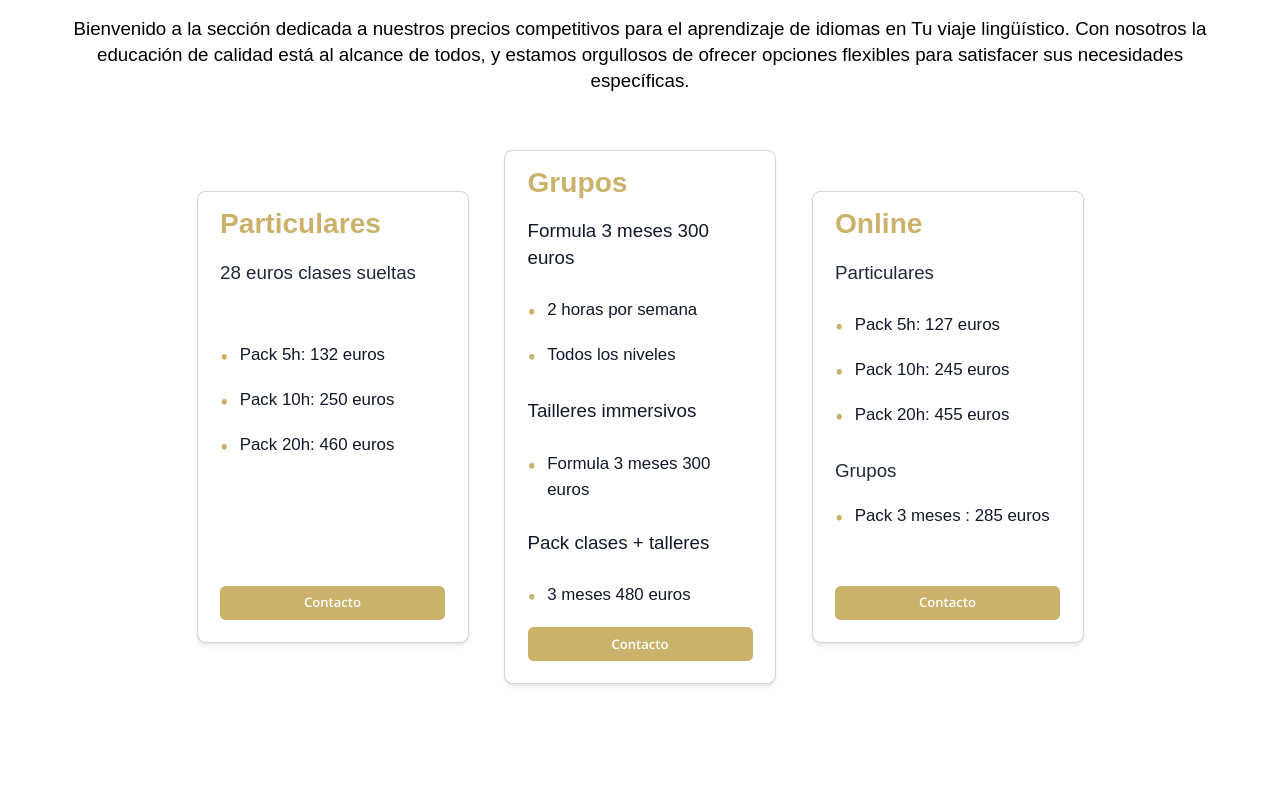
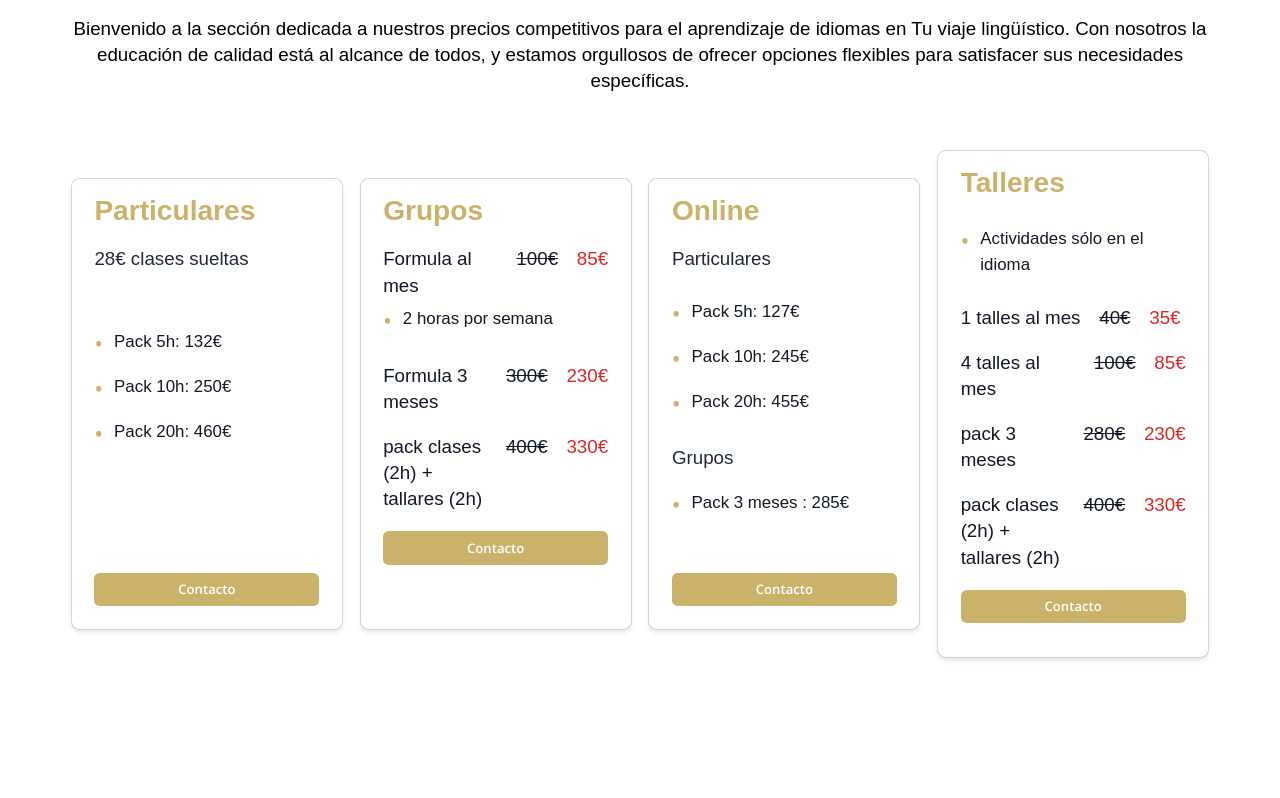
Before and after one commit to DidrichtGaetan/Tailwind, a website built with Vite: page index.html in a window 1280 px wide. Shown: the part 4522-5320 px from the top of the page. Built offline with nearby package versions, Linux system fonts and the light colour scheme; files whose address does not match are found by name; a web font is replaced by a local one.

```diff
--- a/index.html
+++ b/index.html
@@ -462,28 +462,28 @@
           </p>
 
           <div
-            class="flex flex-col flex-wrap items-center justify-center mt-10 space-x-0 md:space-x-10 md:flex-row"
+            class="flex flex-col flex-wrap items-center justify-center mt-10 space-x-0 md:space-x-5 md:flex-row"
           >
             <div
               class="flex flex-col max-w-sm min-h-[450px] shadow-md  ring-1 ring-zinc-300 w-72 h-full border border-gray-200 rounded-lg mt-5 px-6 py-4 text-left mb-10"
             >
               <div class="mb-5">
                 <h2 class="text-3xl font-extrabold title-font text-color-a">Particulares</h2>
-                <p class="mt-5 text-xl text-gray-800 title-font ">28 euros clases sueltas</p>
+                <p class="mt-5 text-xl text-gray-800 title-font ">28€ clases sueltas</p>
               </div>
 
               <ul class="flex flex-col flex-grow flex-shrink-0 mt-8">
                 <li class="flex py-2 space-x-3">
                   <span class="text-2xl bullet text-color-a">&#8226;</span>
-                  <span class="text-lg text-gray-900 texte-font">Pack 5h: 132 euros</span>
+                  <span class="text-lg text-gray-900 texte-font">Pack 5h: 132€</span>
                 </li>
                 <li class="flex py-2 space-x-3">
                   <span class="text-2xl bullet text-color-a">&#8226;</span>
-                  <span class="text-lg text-gray-900 texte-font">Pack 10h: 250 euros</span>
+                  <span class="text-lg text-gray-900 texte-font">Pack 10h: 250€</span>
                 </li>
                 <li class="flex py-2 space-x-3">
                   <span class="text-2xl bullet text-color-a">&#8226;</span>
-                  <span class="text-lg text-gray-900 texte-font">Pack 20h: 460 euros</span>
+                  <span class="text-lg text-gray-900 texte-font">Pack 20h: 460€</span>
                 </li>
 
                 <li class="flex py-2 mt-auto space-x-3">
@@ -500,48 +500,38 @@
               class="flex flex-col max-w-sm min-h-[450px] shadow-md  ring-1 ring-zinc-300 w-72 h-full border border-gray-200 rounded-lg mt-5 px-6 py-4 text-left mb-10"
             >
             <div class="mb-5">
-              <h2 class="text-3xl font-extrabold title-font text-color-a">Grupos</h2>
-              <p class="mt-5 text-xl text-gray-900 title-font">Formula 3 meses 300 euros</p>
+                <h2 class="text-3xl font-extrabold title-font text-color-a">Grupos</h2>
+
+                <div class="pricing-container">
+                  <p class="mt-5 mr-5 text-xl text-gray-900 title-font">Formula al mes</p>
+                  <p class="mt-5 mr-5 text-xl text-gray-900 original-price texte-font">100€</p>
+                  <p class="mt-5 text-xl text-red-600 texte-font">85€</p>
+                </div>
+
+                <li class="flex py-2 space-x-3">
+                  <span class="text-2xl bullet text-color-a">&#8226;</span>
+                  <span class="text-lg text-gray-900 texte-font">2 horas por semana</span>
+                </li>
+
+              <div class="pricing-container">
+                <p class="mt-5 mr-5 text-xl text-gray-900 title-font">Formula 3 meses</p>
+                <p class="mt-5 mr-5 text-xl text-gray-900 original-price texte-font">300€</p>
+                <p class="mt-5 text-xl text-red-600 texte-font">230€</p>
+              </div>
+
+              <div class="pricing-container">
+                <p class="mt-5 mr-5 text-xl text-gray-900 title-font">pack clases (2h) + tallares (2h)</p>
+                <p class="mt-5 mr-5 text-xl text-gray-900 original-price texte-font">400€</p>
+                <p class="mt-5 text-xl text-red-600 texte-font">330€</p>
+              </div>
             </div>
 
-            <ul class="flex flex-col flex-grow flex-shrink-0">
-              <li class="flex py-2 space-x-3">
-              <span class="text-2xl bullet text-color-a">&#8226;</span>
-              <span class="text-lg text-gray-900 texte-font">2 horas por semana</span>
-              </li>
-
-              <li class="flex py-2 space-x-3">
-                <span class="text-2xl bullet text-color-a">&#8226;</span>
-                <span class="text-lg text-gray-900 texte-font">Todos los niveles</span>
-              </li>
-
-              <div class="mb-5">
-                <p class="mt-5 text-xl text-gray-900 title-font">Tailleres immersivos</p>
-              </div>
-
-              <li class="flex py-2 space-x-3">
-                <span class="text-2xl bullet text-color-a">&#8226;</span>
-                <span class="text-lg text-gray-900 texte-font">Formula 3 meses 300 euros</span>
-              </li>
-
-              <div class="mb-5">
-                <p class="mt-5 text-xl text-gray-900 title-font">Pack clases + talleres</p>
-              </div>
-
-              <li class="flex py-2 space-x-3">
-                <span class="text-2xl bullet text-color-a">&#8226;</span>
-                <span class="text-lg text-gray-900 texte-font">3 meses 480 euros</span>
-              </li>
-
-              <li class="flex py-2 mt-auto space-x-3">
                 <a
                   href="#contact"
                   class="block w-full py-2 text-sm font-semibold text-center text-white border border-gray-800 rounded-md background-or button-hover"
                   >
                   Contacto</a
                 >
-              </li>
-            </ul>
           </div>
 
             <div
@@ -556,15 +546,15 @@
               <li class="flex py-2 space-x-3">
 
                 <span class="text-2xl bullet text-color-a">&#8226;</span>
-                <span class="text-lg text-gray-900 texte-font">Pack 5h: 127 euros</span>
+                <span class="text-lg text-gray-900 texte-font">Pack 5h: 127€</span>
               </li>
               <li class="flex py-2 space-x-3">
                 <span class="text-2xl bullet text-color-a">&#8226;</span>
-                <span class="text-lg text-gray-900 texte-font">Pack 10h: 245 euros</span>
+                <span class="text-lg text-gray-900 texte-font">Pack 10h: 245€</span>
               </li>
               <li class="flex py-2 space-x-3">
                 <span class="text-2xl bullet text-color-a">&#8226;</span>
-                <span class="text-lg text-gray-900 texte-font">Pack 20h: 455 euros</span>
+                <span class="text-lg text-gray-900 texte-font">Pack 20h: 455€</span>
               </li>
 
               <div class="mb-5">
@@ -573,7 +563,7 @@
 
               <li class="flex space-x-3">
                 <span class="text-2xl bullet text-color-a">&#8226;</span>
-                <span class="text-lg text-gray-900 texte-font">Pack 3 meses : 285 euros</span>
+                <span class="text-lg text-gray-900 texte-font">Pack 3 meses : 285€</span>
               </li>
 
               <li class="flex py-2 mt-auto space-x-3">
@@ -586,6 +576,55 @@
               </li>
             </ul>
           </div>
+
+          <div
+              class="flex flex-col max-w-sm min-h-[450px] shadow-md  ring-1 ring-zinc-300 w-72 h-full border border-gray-200 rounded-lg mt-5 px-6 py-4 text-left mb-10"
+            >
+            <div class="mb-5">
+                <h2 class="text-3xl font-extrabold title-font text-color-a">Talleres</h2>
+
+                <li class="flex py-2 mt-5 space-x-3 ">
+                  <span class="text-2xl bullet text-color-a">&#8226;</span>
+                  <span class="text-lg text-gray-900 texte-font">Actividades sólo en el idioma</span>
+                </li>
+
+                <div class="pricing-container">
+                  <p class="mt-5 mr-5 text-xl text-gray-900 title-font">1 talles al mes</p>
+                  <p class="mt-5 mr-5 text-xl text-gray-900 original-price texte-font">40€</p>
+                  <p class="mt-5 text-xl text-red-600 texte-font">35€</p>
+                </div>
+
+              <div class="pricing-container">
+                <p class="mt-5 mr-5 text-xl text-gray-900 title-font">4 talles al mes</p>
+                <p class="mt-5 mr-5 text-xl text-gray-900 original-price texte-font">100€</p>
+                <p class="mt-5 text-xl text-red-600 texte-font">85€</p>
+              </div>
+
+              <div class="pricing-container">
+                <p class="mt-5 mr-5 text-xl text-gray-900 title-font">pack 3 meses</p>
+                <p class="mt-5 mr-5 text-xl text-gray-900 original-price texte-font">280€</p>
+                <p class="mt-5 text-xl text-red-600 texte-font">230€</p>
+              </div>
+
+              <div class="pricing-container">
+                <p class="mt-5 mr-5 text-xl text-gray-900 title-font">pack clases (2h) + tallares (2h)</p>
+                <p class="mt-5 mr-5 text-xl text-gray-900 original-price texte-font">400€</p>
+                <p class="mt-5 text-xl text-red-600 texte-font">330€</p>
+              </div>
+
+
+                <a
+                  href="#contact"
+                  class="block w-full py-2 mt-5 text-sm font-semibold text-center text-white border border-gray-800 rounded-md background-or button-hover"
+                  >
+                  Contacto</a
+                >
+
+            </div>
+
+
+          </div>
+
           </div>
         </div>
       </section>
--- a/style.css
+++ b/style.css
@@ -557,3 +557,13 @@
         font-size: 1rem;
     }
   }
+
+  .original-price {
+    display: inline-block;
+    text-decoration: line-through;
+
+  }
+
+  .pricing-container {
+    display: flex;
+  }
```
Also changed, not shown: dist/anglais.html, dist/assets/style-5n7fjaDj.css (deleted), dist/assets/style-NtvnW8yb.css (added), dist/clasesParticulares.html, dist/enEmpresas.html, dist/enGrupoReducido.html, dist/espagnol.html, dist/francais.html, dist/index.html, dist/methodologie.html, dist/online.html, dist/output.css, dist/traduccion.html.
